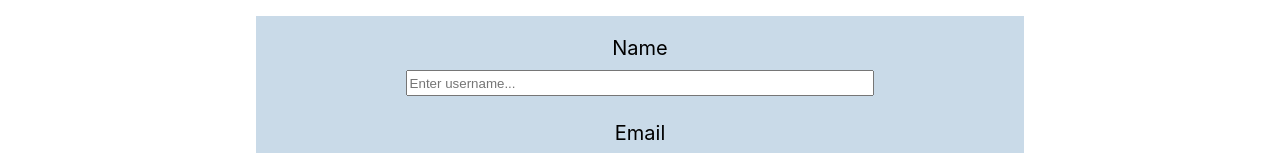
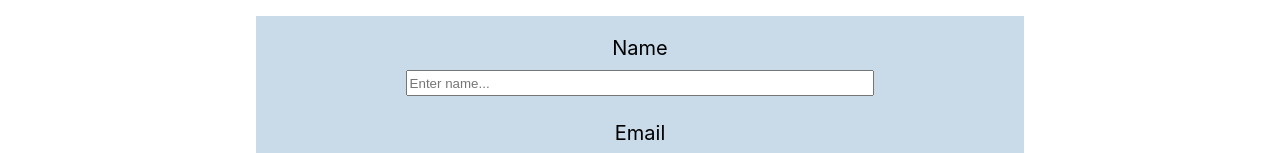
Before and after one commit to luongt13/devOcean-message, a React (Create React App) app in the folder client/: page /sign-up in a window 1280 px wide. Shown: the part 240-393 px from the top of the page. Built offline with nearby package versions, Linux system fonts and the light colour scheme.

Commit message:
require added into forms

```diff
--- a/client/src/components/SignIn/SignIn.jsx
+++ b/client/src/components/SignIn/SignIn.jsx
@@ -40,6 +40,7 @@ export default function SignIn(props) {
           name="email"
           value={input.email}
           placeholder="Enter email..."
+          required
         />
         <label className="label">Password</label>
         <input
@@ -48,6 +49,7 @@ export default function SignIn(props) {
           name="password"
           value={input.password}
           placeholder="Enter password..."
+          required
         />
         <button className="submit" type="submit">Sign In</button>
       </form>
--- a/client/src/components/SignUp/SignUp.jsx
+++ b/client/src/components/SignUp/SignUp.jsx
@@ -45,7 +45,8 @@ export default function SignUp(props) {
           className = "input"
           name="name"
           value={input.name}
-          placeholder="Enter username..."
+          placeholder="Enter name..."
+          required
         />
         <label className="label">Email</label>
         <input
@@ -54,6 +55,7 @@ export default function SignUp(props) {
           name="email"
           value={input.email}
           placeholder="Enter email..."
+          required
         />
         <label className="label">Password</label>
         <input
@@ -62,6 +64,7 @@ export default function SignUp(props) {
           name="password"
           value={input.password}
           placeholder="Enter password..."
+          required
         />
         <label className="label">Password Confirmation</label>
         <input
@@ -70,6 +73,7 @@ export default function SignUp(props) {
           name="passwordConfirmation"
           value={input.passwordConfirmation}
           placeholder="reenter password..."
+          required
         />
         <label className="label">Profile Image</label>
         <input
--- a/client/src/components/UpdateUser/UpdateUser.jsx
+++ b/client/src/components/UpdateUser/UpdateUser.jsx
@@ -66,6 +66,7 @@ export default function UpdateUser(props) {
           name="email"
           placeholder="Enter email..."
           defaultValue={user.email}
+          required
         />
         <label className="label">Profile Image</label>
           <input
```
